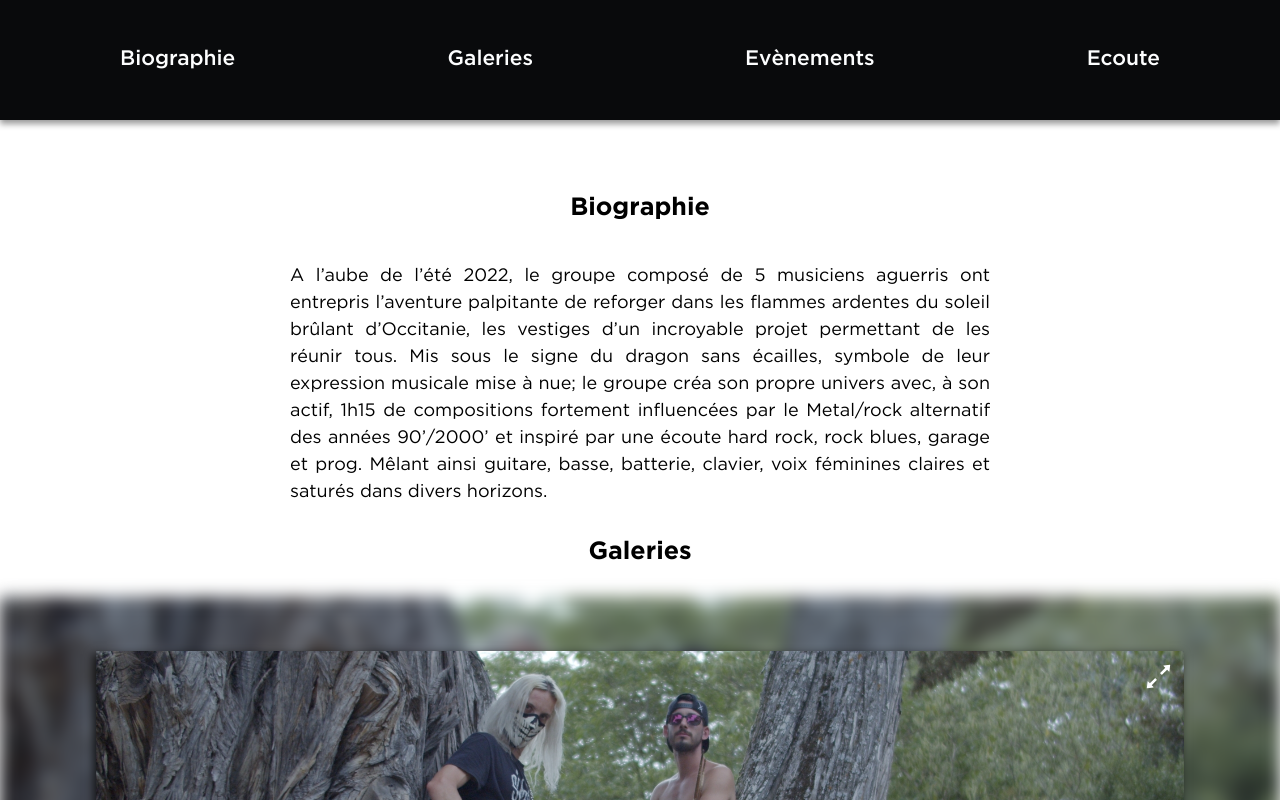
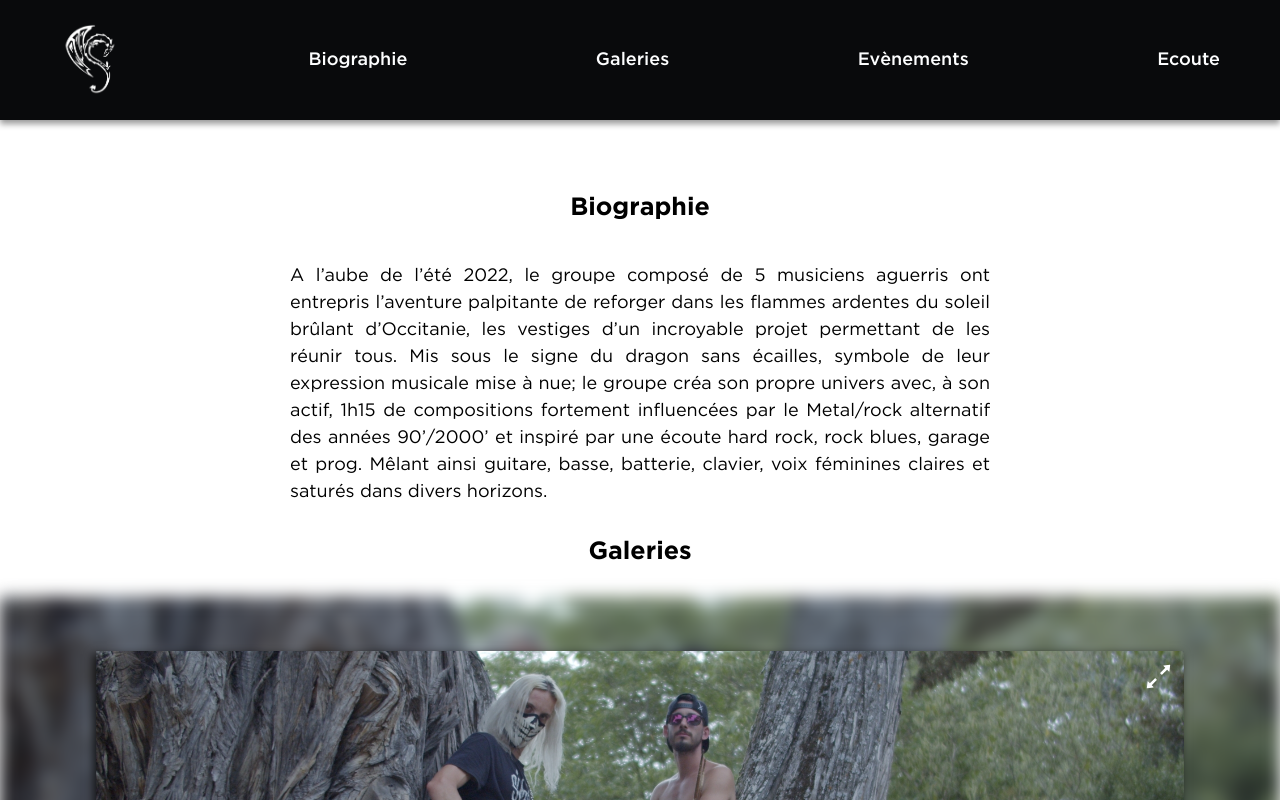
Before and after one commit to valentinEutrope/scaleless-site, a React (Create React App) app: page / in a window 1280 px wide. Shown: the top 800 px of the page. Built offline with nearby package versions, Linux system fonts and the light colour scheme.

Commit message:
Insert logo in navbar

```diff
--- a/src/components/Navbar/Navbar.js
+++ b/src/components/Navbar/Navbar.js
@@ -24,6 +24,7 @@ const Navbar = () => {
         "navbar--scroll": false,
       })}
     >
+      <img width="60" src="assets/images/logo-white.png" alt="logo" />
       {tabs.map((tab) => (
         <Tab key={tab.title} tab={tab} />
       ))}
--- a/src/components/Navbar/navbar.scss
+++ b/src/components/Navbar/navbar.scss
@@ -21,7 +21,7 @@
       cursor: pointer;
       user-select: none;
       color: $secondary;
-      font-size: $veryLargeSize;
+      font-size: $largeSize;
       font-weight: $semiBold;
       transition: color 0.3s ease;
 
--- a/src/variables.scss
+++ b/src/variables.scss
@@ -42,7 +42,7 @@ $gray5: $ligth-gray;
 /* LAYOUT */
 $base-line-height: 1.4rem;
 $base-font-size: 1.6rem;
-$space-x-container: 12rem;
+$space-x-container: 6rem;
 $space-y-section: 6rem;
 
 /* Breakpoints */
```
Also changed, not shown: public/assets/images/logo-white.png (added).
